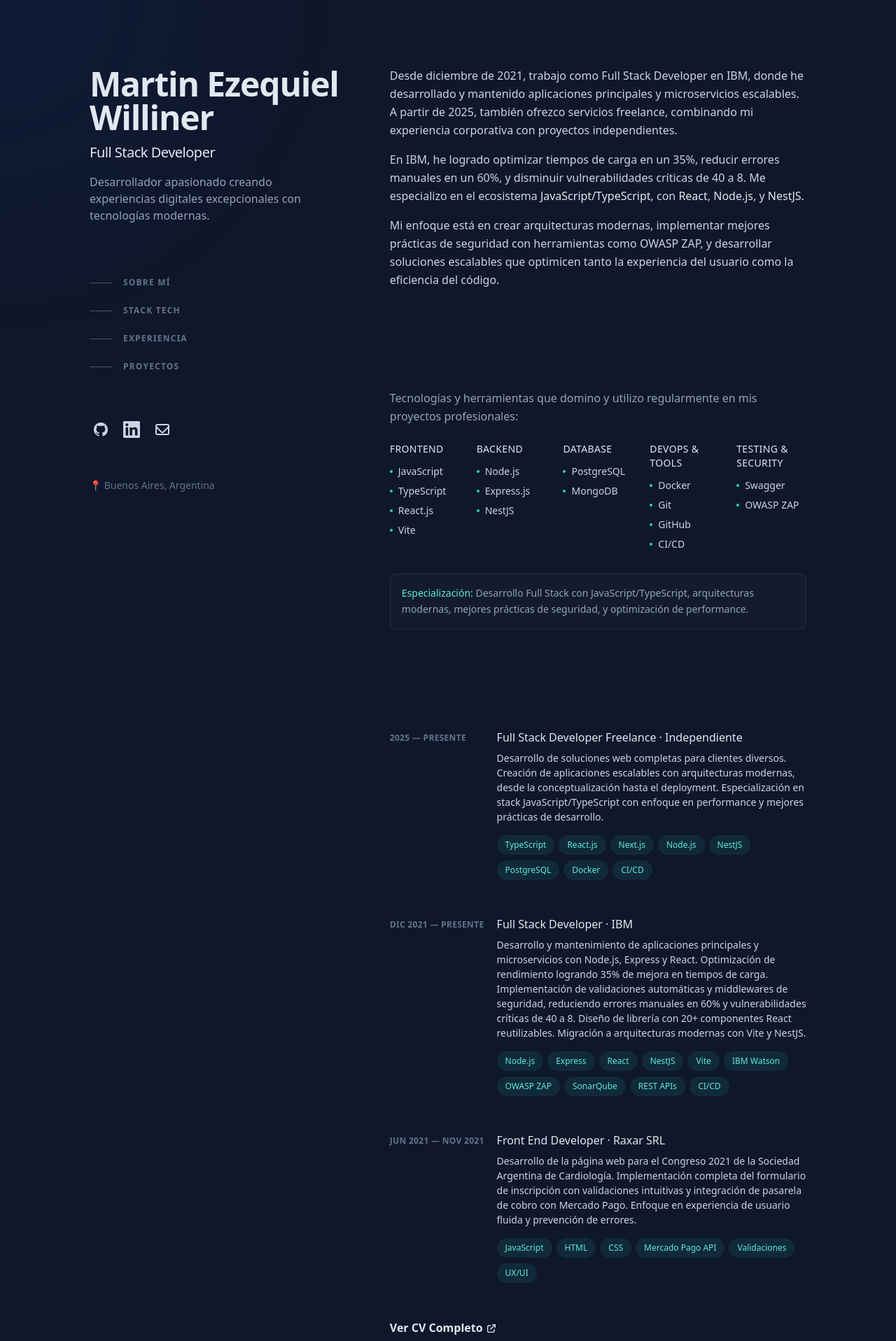
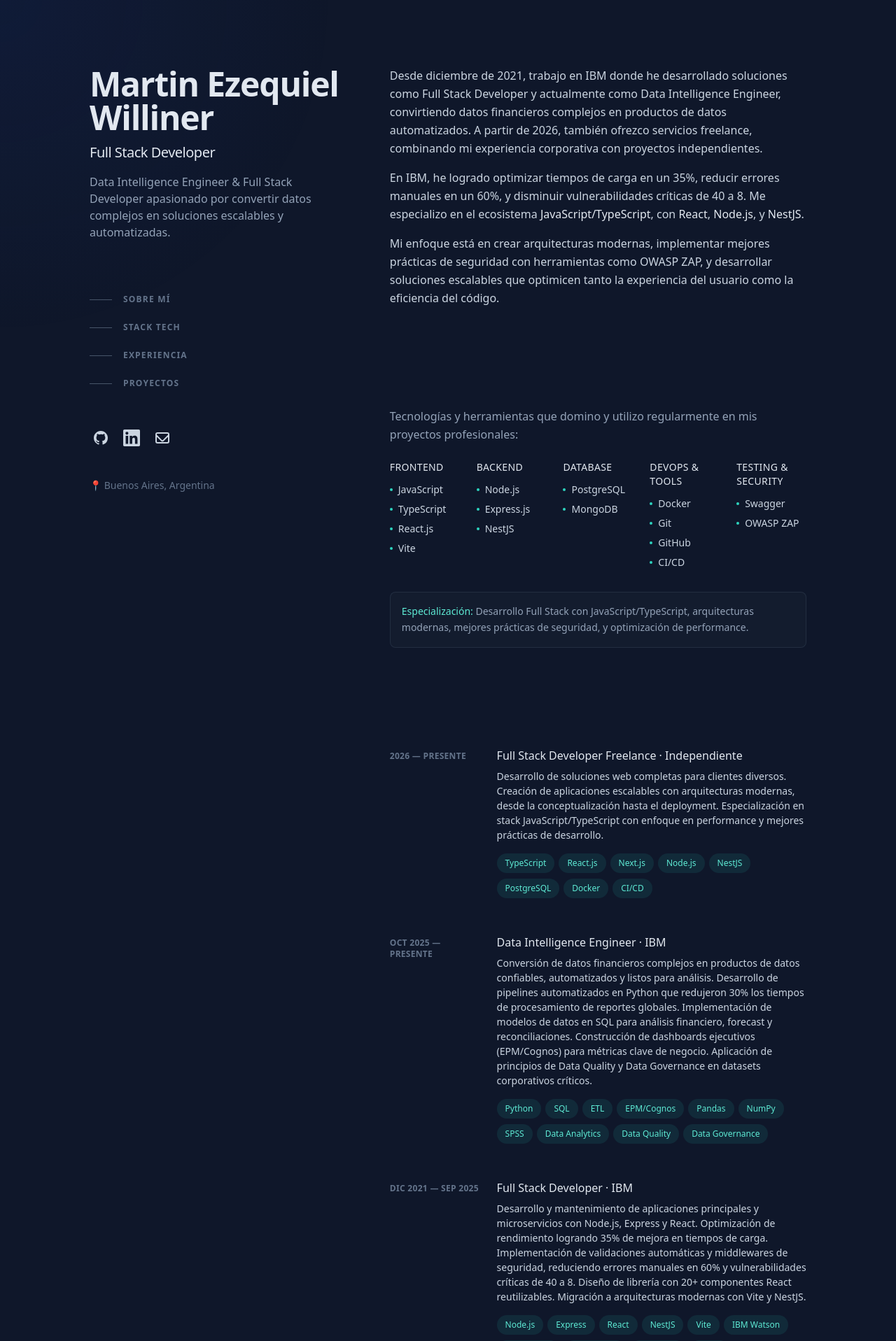
Before and after one commit to martuwilson/me-profile-25, a Next.js app: page / in a window 1280 px wide. Shown: the top 1917 px of the page at 70% size. Built offline with nearby package versions, Linux system fonts and the light colour scheme.

Commit message:
feat: actualizar perfil a 2026 y agregar experiencia como Data Intelligence Engineer

```diff
--- a/src/app/page.tsx
+++ b/src/app/page.tsx
@@ -64,7 +64,7 @@
             Full Stack Developer
           </h2>
           <p className="mt-4 max-w-xs leading-normal text-slate-400">
-            Desarrollador apasionado creando experiencias digitales excepcionales con tecnologías modernas.
+            Data Intelligence Engineer & Full Stack Developer apasionado por convertir datos complejos en soluciones escalables y automatizadas.
           </p>
 
           {/* Navigation */}
@@ -162,8 +162,7 @@
           </div>
           <div>
             <p className="mb-4 leading-relaxed">
-              Desde diciembre de 2021, trabajo como Full Stack Developer en IBM, donde he desarrollado y mantenido
-              aplicaciones principales y microservicios escalables. A partir de 2025, también ofrezco servicios
+              Desde diciembre de 2021, trabajo en IBM donde he desarrollado soluciones como Full Stack Developer y actualmente como Data Intelligence Engineer, convirtiendo datos financieros complejos en productos de datos automatizados. A partir de 2026, también ofrezco servicios
               freelance, combinando mi experiencia corporativa con proyectos independientes.
             </p>
             <p className="mb-4 leading-relaxed">
@@ -236,14 +235,21 @@
             <ol className="group/list">
               {[
                 {
-                  period: "2025 — PRESENTE",
+                  period: "2026 — PRESENTE",
                   role: "Full Stack Developer Freelance",
                   company: "Independiente",
                   description: "Desarrollo de soluciones web completas para clientes diversos. Creación de aplicaciones escalables con arquitecturas modernas, desde la conceptualización hasta el deployment. Especialización en stack JavaScript/TypeScript con enfoque en performance y mejores prácticas de desarrollo.",
                   technologies: ["TypeScript", "React.js", "Next.js", "Node.js", "NestJS", "PostgreSQL", "Docker", "CI/CD"]
                 },
                 {
-                  period: "DIC 2021 — PRESENTE",
+                  period: "OCT 2025 — PRESENTE",
+                  role: "Data Intelligence Engineer",
+                  company: "IBM",
+                  description: "Conversión de datos financieros complejos en productos de datos confiables, automatizados y listos para análisis. Desarrollo de pipelines automatizados en Python que redujeron 30% los tiempos de procesamiento de reportes globales. Implementación de modelos de datos en SQL para análisis financiero, forecast y reconciliaciones. Construcción de dashboards ejecutivos (EPM/Cognos) para métricas clave de negocio. Aplicación de principios de Data Quality y Data Governance en datasets corporativos críticos.",
+                  technologies: ["Python", "SQL", "ETL", "EPM/Cognos", "Pandas", "NumPy", "SPSS", "Data Analytics", "Data Quality", "Data Governance"]
+                },
+                {
+                  period: "DIC 2021 — SEP 2025",
                   role: "Full Stack Developer",
                   company: "IBM",
                   description: "Desarrollo y mantenimiento de aplicaciones principales y microservicios con Node.js, Express y React. Optimización de rendimiento logrando 35% de mejora en tiempos de carga. Implementación de validaciones automáticas y middlewares de seguridad, reduciendo errores manuales en 60% y vulnerabilidades críticas de 40 a 8. Diseño de librería con 20+ componentes React reutilizables. Migración a arquitecturas modernas con Vite y NestJS.",
@@ -459,7 +465,7 @@
             .
           </p>
           <p className="mt-2 text-slate-600">
-            © 2025 Martin Ezequiel Williner. Todos los derechos reservados.
+            © 2026 Martin Ezequiel Williner. Todos los derechos reservados.
           </p>
         </footer>
       </main>
```
